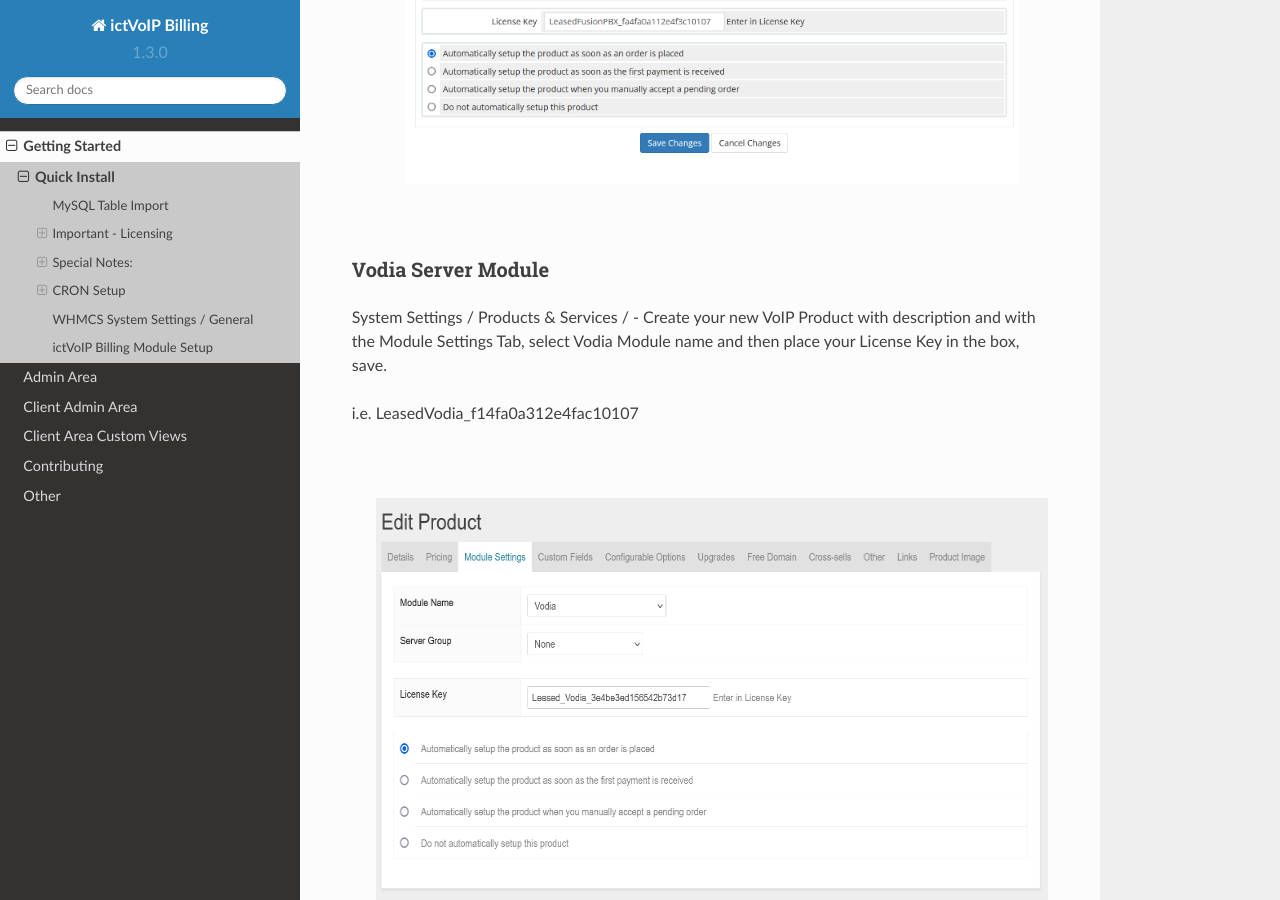
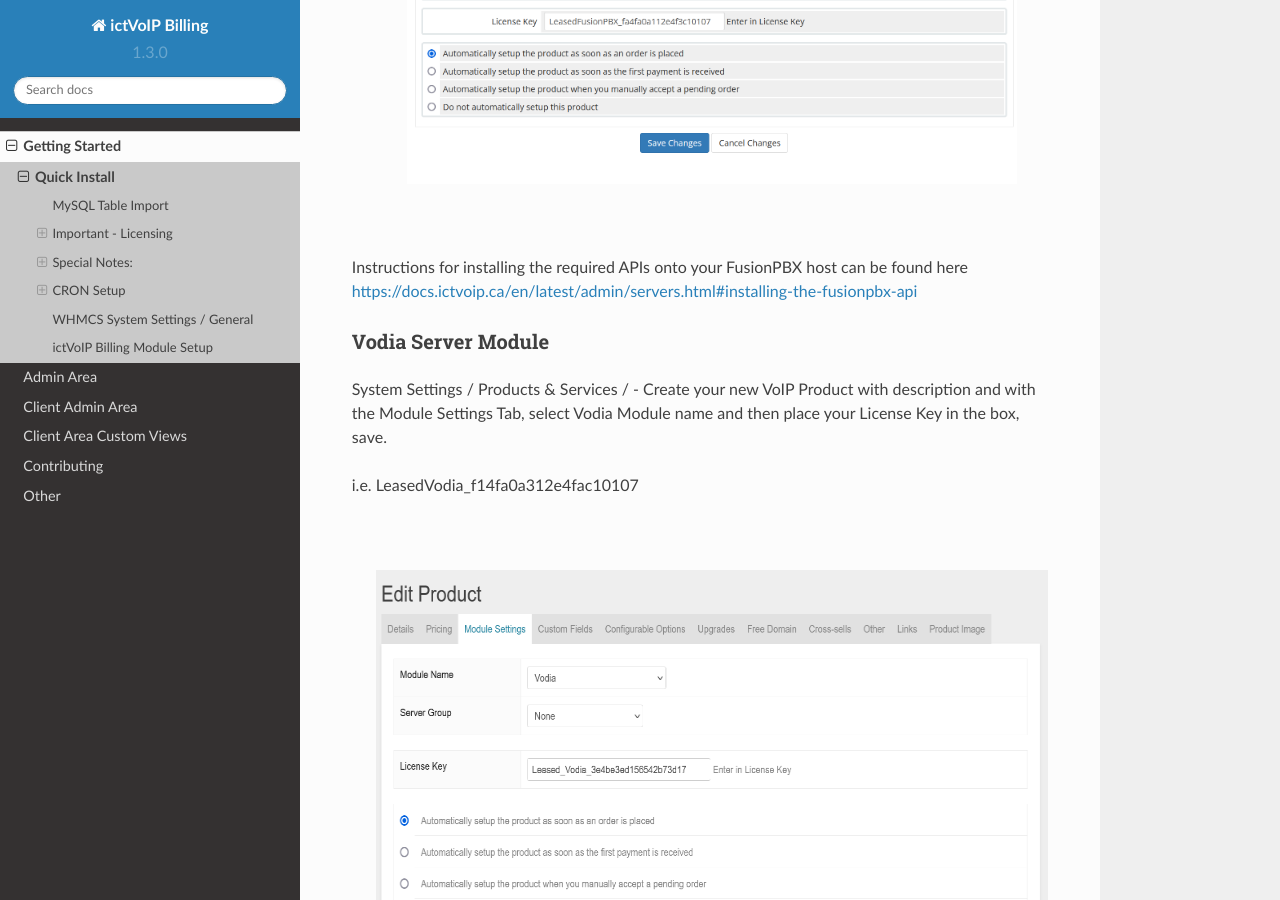
Before and after one commit to ictvoip/ictvoip-docs, a Sphinx documentation site: the page built from docs/source/getting_started/quick_install.rst, in a window 1280 px wide and 900 px high, scrolled down 2417 px. Built offline with Sphinx 7.4.7 and the Read the Docs theme 2.0.0, drawn with Linux system fonts in a browser that asks for light colours; pages that are not in the unit, such as notebooks, are missing from menus.

Commit message:
Update quick_install.rst

```diff
--- a/docs/source/getting_started/quick_install.rst
+++ b/docs/source/getting_started/quick_install.rst
@@ -83,6 +83,7 @@ i.e. LeasedFusionPBX_f14fa0a312e4fac10107
 
 |
 
+Instructions for installing the required APIs onto your FusionPBX host can be found here  https://docs.ictvoip.ca/en/latest/admin/servers.html#installing-the-fusionpbx-api
 
 Vodia Server Module
 ---------------------
```
